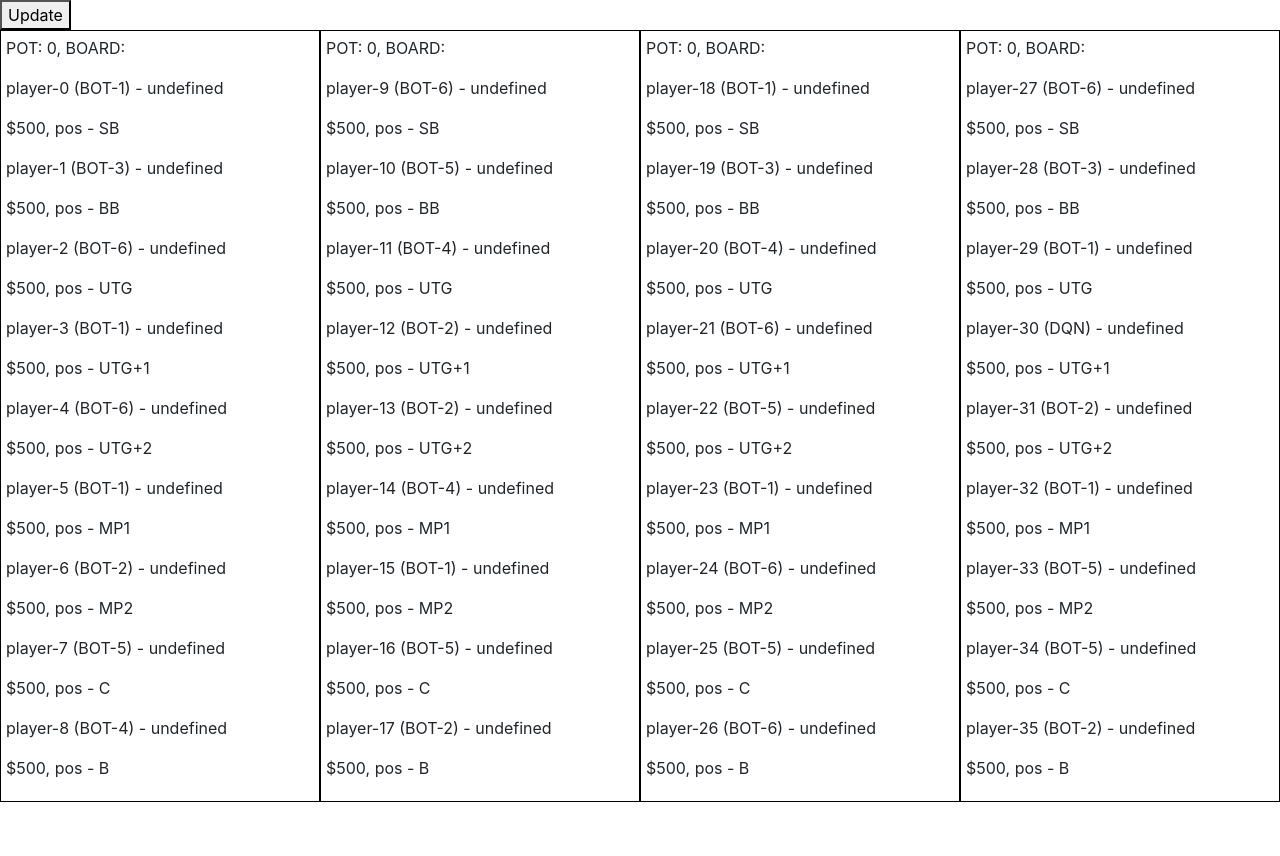
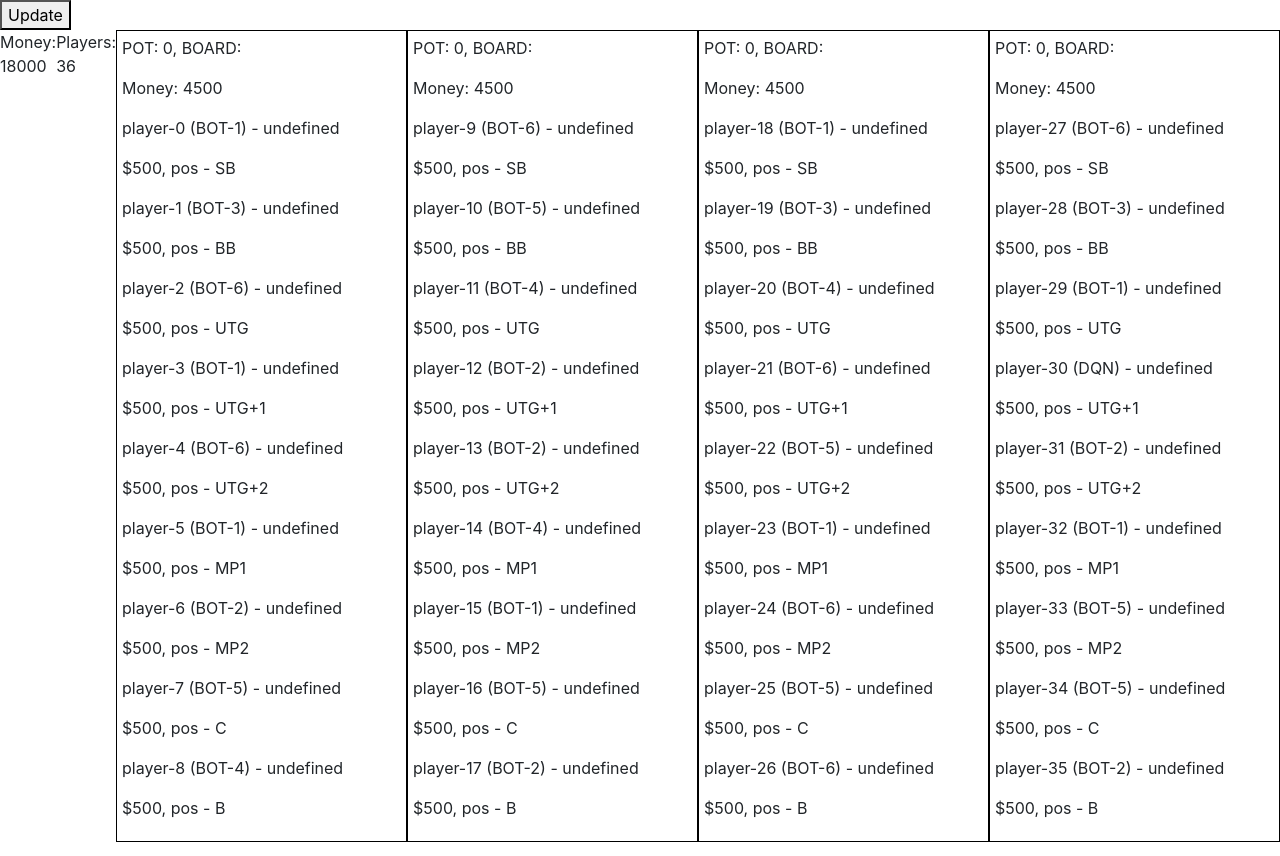
Before and after one commit to andreisbitnev47/poker, a React (Create React App) app: page / in a window 1280 px wide. Before the commit the page ends 818 px from the top, so only its background shows below. Built offline with nearby package versions, Linux system fonts and the light colour scheme.

Commit message:
Fix pot distribution

```diff
--- a/src/containers/Mtt/index.js
+++ b/src/containers/Mtt/index.js
@@ -43,6 +43,7 @@ class Mtt extends Component {
             finishedPlayers,
             tables,
             update: false,
+            resetTableData: false,
             gameCnt: 0,
             roundsMap: [
                 {'BB': 50, 'SB': 25, 'ante': 10, 'games': 3},
@@ -50,7 +51,8 @@ class Mtt extends Component {
                 {'BB': 200, 'SB': 100, 'ante': 40, 'games': 4},
                 {'BB': 400, 'SB': 200, 'ante': 60, 'games': 5},
                 {'BB': 600, 'SB': 300, 'ante': 80, 'games': 6},
-                {'BB': 800, 'SB': 400, 'ante': 100, 'games': 7}
+                {'BB': 800, 'SB': 400, 'ante': 100, 'games': 12},
+                {'BB': 1000, 'SB': 500, 'ante': 120, 'games': 12},
             ],
             currentRound: undefined
         }
@@ -61,7 +63,8 @@ class Mtt extends Component {
             players[player.index] = player
         });
         this.setState({
-            players
+            players,
+            resetTableData: false,
         })
     }
     updateTable(tableNr, updating) {
@@ -149,7 +152,13 @@ class Mtt extends Component {
             table.players = table.players.filter(table => !!table);
         });
         this.setState({
-            tables
+            tables,
+            resetTableData: true,
+        }, () => {
+            // const activePlayers = this.state.players.reduce((prev, next) => next.stack > 0 ? prev + 1 : prev, 0);
+            // if(activePlayers > 1) {
+            //     this.nextRound();
+            // }
         })
     }
     updateRounds() {
@@ -169,17 +178,21 @@ class Mtt extends Component {
         });
     }
     render() {
-        const {tables, update} = this.state;
+        const {tables, update, resetTableData, players } = this.state;
         return (
         <div className="content">
             <button onClick={() => this.nextRound()}>Update</button>
+            {/* <button onClick={() => this.setState({resetTableData: true})}>Reset</button> */}
             <div className="tables">
+                <p>Money: {players.reduce((prev, next) => prev + next.stack, 0)}</p>
+                <p>Players: {players.reduce((prev, next) => next.stack > 0 ? prev + 1 : prev, 0)}</p>
                 {tables.map((table, index) => (
                     <Table
                         key={index}
                         players={table.players}
                         tableNr={index}
                         update={update}
+                        resetTableData={resetTableData}
                         round={this.state.currentRound}
                         playersCnt={this.state.activePlayers.length}
                         updatePlayers={this.updatePlayers.bind(this)}
--- a/src/containers/Table/index.js
+++ b/src/containers/Table/index.js
@@ -21,7 +21,9 @@ class Table extends Component {
             firstBetPosition: undefined,
             pot: Array(players.length).fill(0),
             deck: [],
-            board: []
+            board: [],
+            winners: [],
+            history: []
         }
     }
 
@@ -54,6 +56,9 @@ class Table extends Component {
             const updating = true;
             updateTable(tableNr, updating);
             this.handleTableUpdate(nextProps.round);
+        }
+        if(nextProps.resetTableData) {
+            this.resetTableData(nextProps.players);
         }
     }
 
@@ -152,6 +157,7 @@ class Table extends Component {
 
     distributePot() {
         const players = [...this.props.players];
+        const history = [...this.state.history];
         let hands = [];
         let handNames = [];
         const board = [...this.state.board];
@@ -168,6 +174,14 @@ class Table extends Component {
             }
         });
         const places = [];
+        const winners = Hand.winners(hands);
+        const currentHand = {
+            playersStart: [...this.props.players].map(player => player.name + ' - ' + player.stack),
+            pot: [...this.state.pot],
+            board,
+            hands,
+            winners,
+        }
         while (hands.length) {
             places.push(Hand.winners(hands).map(winner => winner.index));
             handNames.push(Hand.winners(hands).map(winner => winner.descr));
@@ -176,22 +190,34 @@ class Table extends Component {
             });
         }
         places.forEach((place) => {
-            let betAmounts = [];
-            let winnerPlayers = [];
-            place.forEach((playerIndex) => {
-                betAmounts.push(pot[playerIndex]);
-                winnerPlayers.push(players[playerIndex]);
-            });
+            place.sort((a, b) => pot[a] - pot[b]);
             for(let i = 0; i < pot.length; i++) {
-                let potPieces = winnerPlayers.length;
-                winnerPlayers.forEach((winner, index) => {
-                    const piece = pot[i] / potPieces < betAmounts[index] ? pot[i] / potPieces : betAmounts[index];
-                    winner.stack += piece;
-                    pot[i] -= piece;
-                    potPieces -= 1;
-                });
+                // give back pot to winnerPlayer
+                if(place.includes(i)) {
+                    players[i].stack += pot[i]
+                } else {
+                    let potPieces = place.length;
+                    place.forEach((winnerIndex) => {
+                        // if potPiece is bigger than player bet, potPiece = player bet
+                        const piece = pot[i] / potPieces < pot[winnerIndex] ? pot[i] / potPieces : pot[winnerIndex];
+                        players[winnerIndex].stack += piece;
+                        pot[i] -= piece;
+                        potPieces -= 1;
+                    });
+                }
+            }
+            // set winnerPlayers potPieces to 0
+            place.forEach((winnerIndex) => {pot[winnerIndex] = 0});
+        });
+        // if some potPieces are not 0, return them
+        pot.forEach((potPiece, index) => {
+            if(potPiece > 0) {
+                players[index] += potPiece;
             }
         });
+        currentHand.playersEnd = [...players].map(player => player.name + ' - ' + player.stack);
+        history.push(currentHand);
+        this.setState({history});
         this.props.updatePlayers(players);
     }
 
@@ -205,6 +231,11 @@ class Table extends Component {
         players[playerIndex]['stack'] -= betAmount;
         players[playerIndex]['timeToAct'] = false;
         players[playerIndex]['inGame'] = !!betAmount;
+        // if player is BB, and everyone folded || BB is bigger than any other bet
+        if ((!firstBetPosition && !betAmount && activePosition === players.length - 1) ||
+            (firstBetPosition && !betAmount && !pot.find(playerBetAmount => playerBetAmount > pot[playerIndex])) ) {
+            players[playerIndex]['inGame'] = true;
+        }
         updatePlayers(players);
         pot[playerIndex] += betAmount;
         activePosition += 1;
@@ -223,25 +254,32 @@ class Table extends Component {
 
     }
 
-    // resetTableData() {
-    //     this.setState({
-    //         sbPlayer,
-    //         update: props.update,
-    //         activePosition: 0,
-    //         firstBetPosition: undefined,
-    //         pot: Array(players.length).fill(0),
-    //         deck: [],
-    //         board: []
-    //     })
-    // }
+    resetTableData(players) {
+        if(players.length <= 1) {
+            return
+        }
+        let { sbPlayer } = this.state;
+        sbPlayer = sbPlayer < players.length ? sbPlayer + 1 : 0;
+        const pot = Array(players.length).fill(0);
+        players.forEach((player, index) => {
+            player.tableData.position = this.givePosition(index, sbPlayer, players.length);
+            player.tableData.playersCnt = players.length;
+            player.tableData.pot = pot;
+            player.tableData.firstBetPosition = undefined;
+            player.tableData.round = undefined;
+        });
+        this.setState({
+            pot,
+            sbPlayer,
+            firstBetPosition: undefined,
+        });
+        this.props.updatePlayers(players);
+    }
 
     async handleTableUpdate(round) {
         const players = [...this.props.players];
-        const { sbPlayer } = this.state;
         players.forEach((player, index) => {
-            player.tableData.position = this.givePosition(index, sbPlayer, players.length);
             player.tableData.round = this.props.round;
-            player.tableData.playersCnt = players.length;
         });
         this.props.updatePlayers(players);
         await this.takeBlinds(round);
@@ -251,10 +289,12 @@ class Table extends Component {
 
     render() {
         const { players } = this.props;
-        const { pot, board } = this.state;
+        const { pot, board, winners } = this.state;
         return (
             <div className="table">
                 <p>POT: {pot.reduce((prev, cur) => prev+cur)}, BOARD: {board.reduce((prev, cur) => prev + ' ' + cur[0] + cur[1], '')}</p>
+                {/* {winners.length ? <p>Winner: {winners[0].descr + ' - ' + winners.reduce((prev, next) => prev + ', ' + players[next.index].name, )}</p> : null} */}
+                <p>Money: {players.reduce((prev, next) => prev + next.stack, 0)}</p>
                 {players.map((player, index) => (
                     <Player
                         key={`player-${index}`}
```
